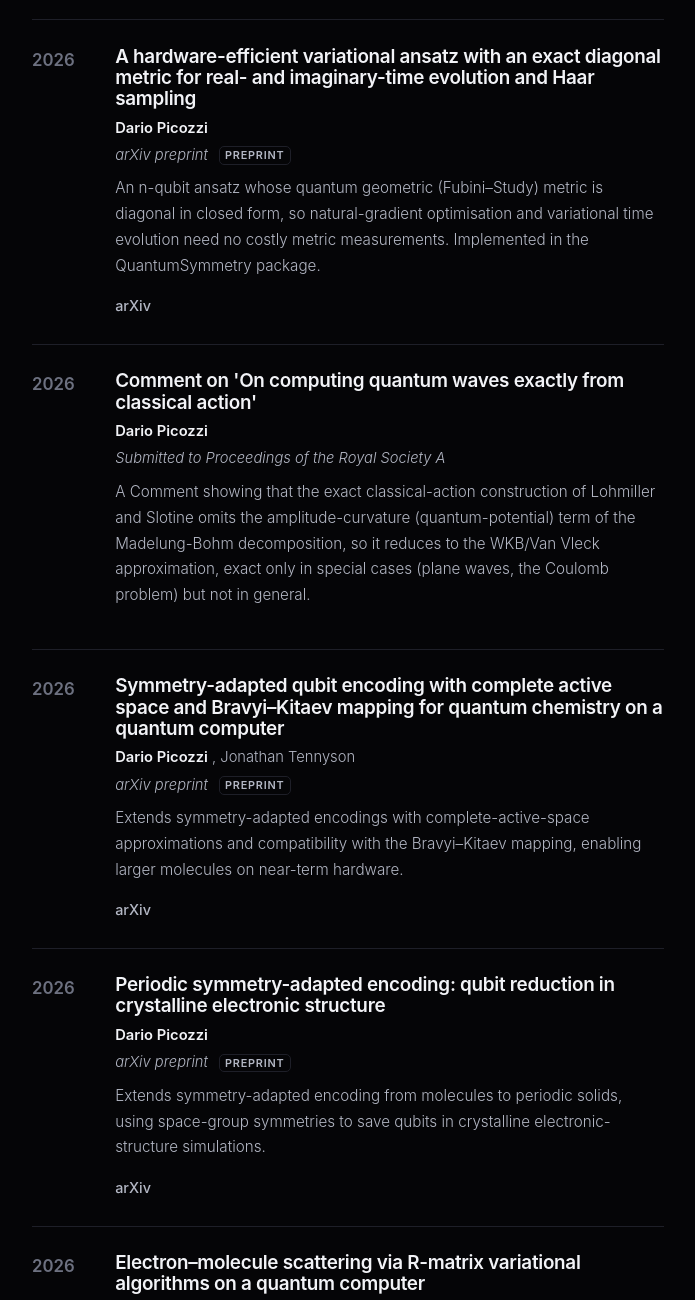
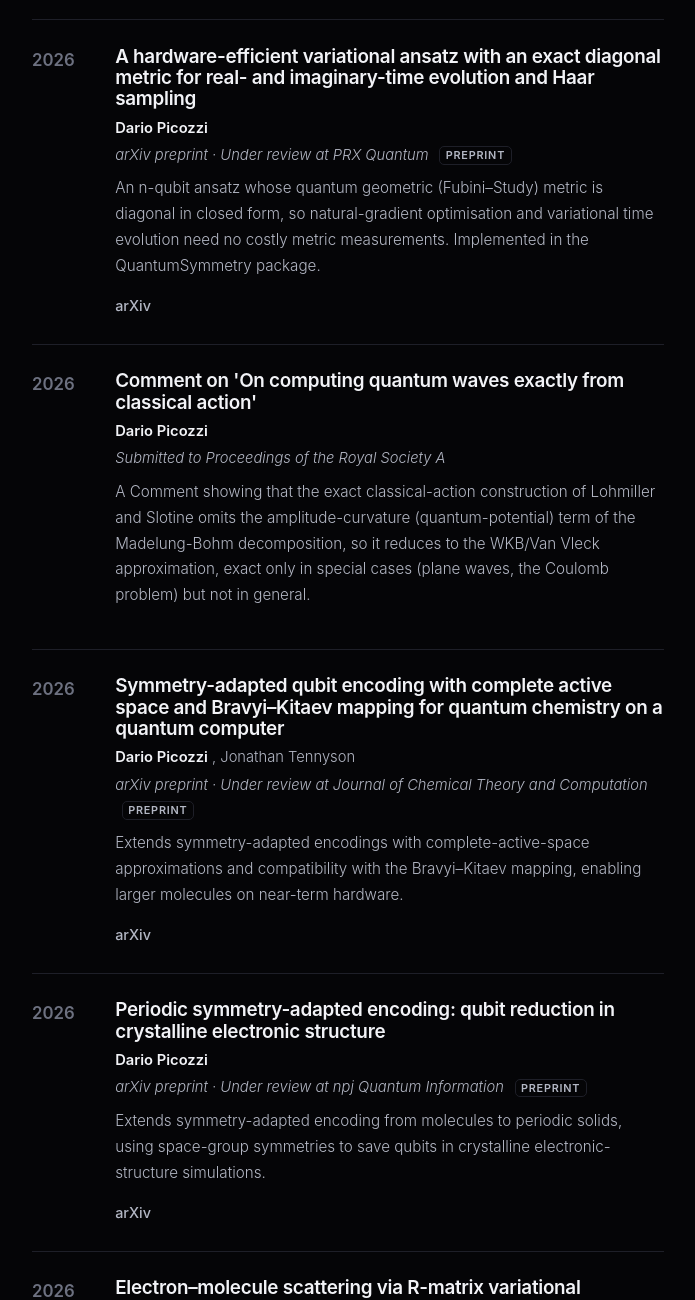
Before and after one commit to dariopicozzi/dariopicozzi.github.io, an Astro site: page /publications in a window 1280 px wide. Shown: the part 617-1917 px from the top of the page, without its empty margins (292-987 px from the left). Built offline with nearby package versions, Linux system fonts and the light colour scheme; Astro itself is replaced by a stand-in of ours.

Commit message:
Show journal review status for three preprints

```diff
--- a/src/data/publications.json
+++ b/src/data/publications.json
@@ -14,6 +14,7 @@
       "title": "A hardware-efficient variational ansatz with an exact diagonal metric for real- and imaginary-time evolution and Haar sampling",
       "authors": ["Dario Picozzi"],
       "venue": "arXiv preprint",
+      "review": "Under review at PRX Quantum",
       "year": 2026,
       "status": "preprint",
       "arxiv": "2607.07942",
@@ -33,6 +34,7 @@
       "title": "Symmetry-adapted qubit encoding with complete active space and Bravyi–Kitaev mapping for quantum chemistry on a quantum computer",
       "authors": ["Dario Picozzi", "Jonathan Tennyson"],
       "venue": "arXiv preprint",
+      "review": "Under review at Journal of Chemical Theory and Computation",
       "year": 2026,
       "status": "preprint",
       "arxiv": "2606.05865",
@@ -43,6 +45,7 @@
       "title": "Periodic symmetry-adapted encoding: qubit reduction in crystalline electronic structure",
       "authors": ["Dario Picozzi"],
       "venue": "arXiv preprint",
+      "review": "Under review at npj Quantum Information",
       "year": 2026,
       "status": "preprint",
       "arxiv": "2606.05777",
--- a/src/pages/publications.astro
+++ b/src/pages/publications.astro
@@ -94,6 +94,7 @@ const publicationsLd = {
               </p>
               <p class="venue">
                 {p.venue}
+                {p.review && <> · {p.review}</>}
                 {p.status === 'preprint' && <span class="badge">preprint</span>}
               </p>
               <p class="summary">{p.summary}</p>
```
